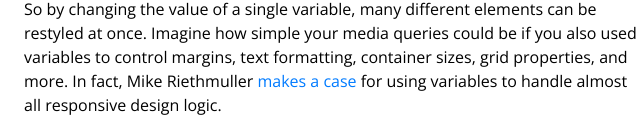
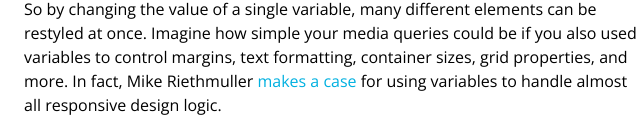
Before and after one commit to stewilondanga/vary-able, a plain HTML site: page index.html in a window 1280 px wide. Shown: the part 816-952 px from the top of the page, 304-944 px from the left. Drawn offline with nearby package versions, Linux system fonts and the light colour scheme.

Commit message:
add css/styles.css

```diff
--- a/css/styles.css
+++ b/css/styles.css
@@ -80,10 +80,11 @@ ul li {
   line-height: 1.5em;
 }
 
-/*a {
+a {
   color: var(--link-color);
 }
-a:link {
+
+/*a:link {
   text-decoration: none;
 }
 a:hover {
```
